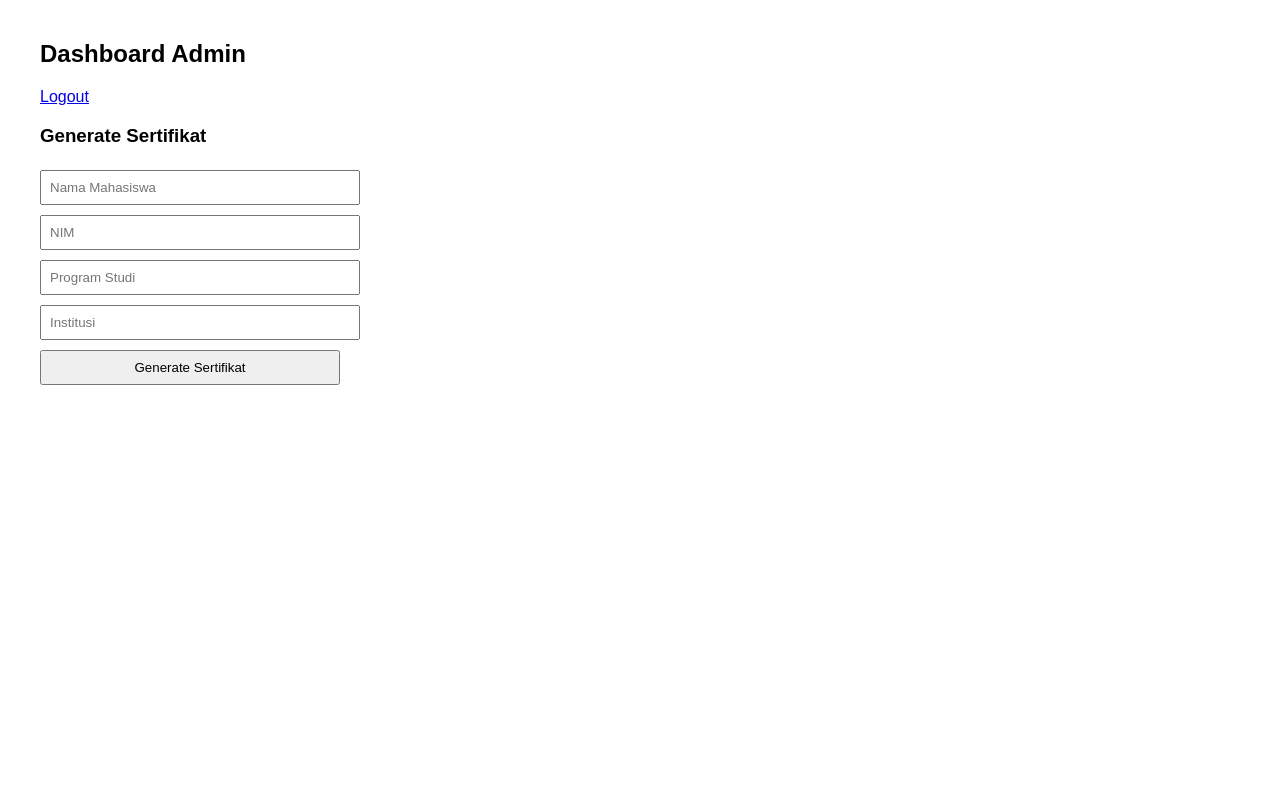
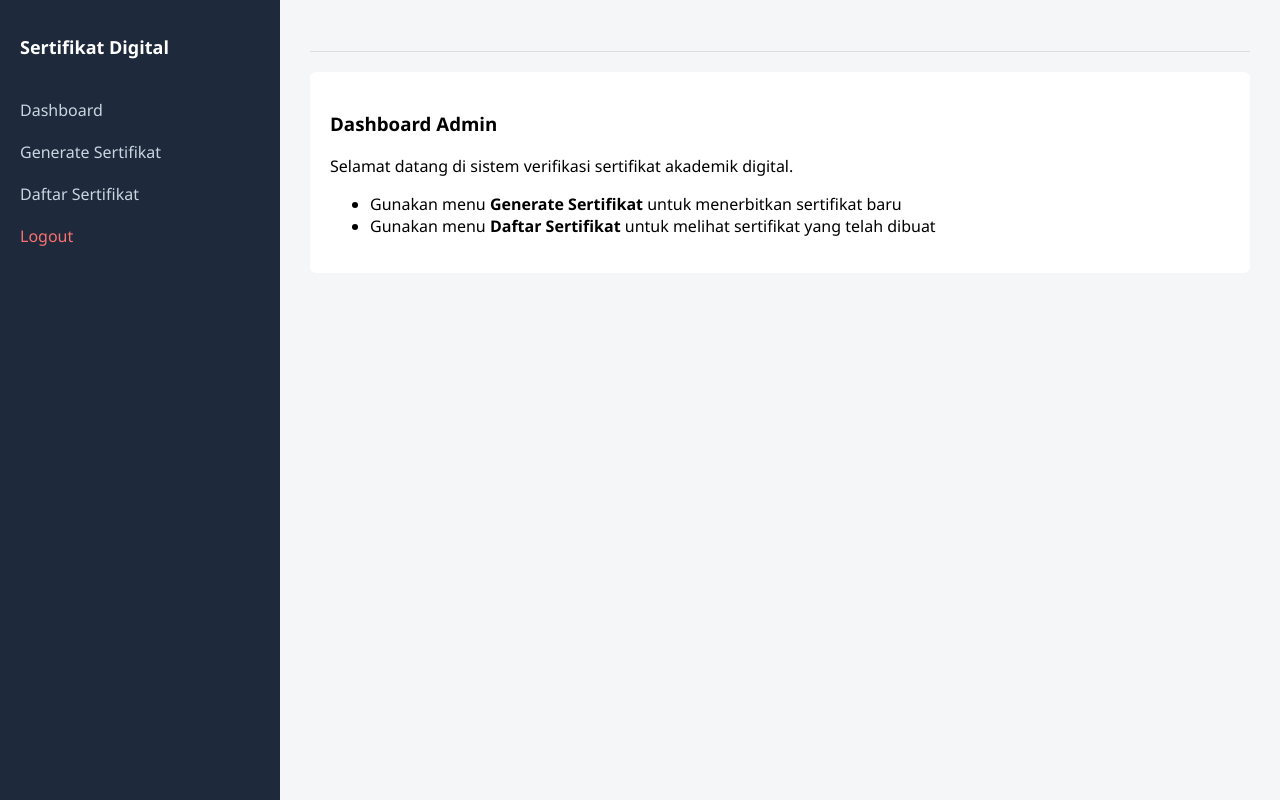
Before and after one commit to ANazmuddin/backend_sertiSah_app, a FastAPI app: page /dashboard in a window 1280 px wide. Run offline with FastAPI, Linux system fonts and the light colour scheme; the visitor is signed in with stand-in values (Sample User, id 1).

Commit message:
update admin panel

```diff
--- /dev/null
+++ b/static/admin.css
@@ -0,0 +1,143 @@
+body {
+  margin: 0;
+  font-family: "Segoe UI", Arial, sans-serif;
+  background: #f4f6f8;
+}
+
+.layout {
+  display: flex;
+  min-height: 100vh;
+}
+
+/* Sidebar */
+.sidebar {
+  width: 240px;
+  background: #1e293b;
+  color: #fff;
+  padding: 20px;
+}
+
+.sidebar h2 {
+  font-size: 18px;
+  margin-bottom: 30px;
+}
+
+.sidebar nav a {
+  display: block;
+  color: #cbd5e1;
+  text-decoration: none;
+  padding: 10px 0;
+}
+
+.sidebar nav a:hover {
+  color: #fff;
+}
+
+.sidebar .logout {
+  color: #f87171;
+}
+
+/* Content */
+.content {
+  flex: 1;
+  padding: 30px;
+}
+
+.header {
+  border-bottom: 1px solid #ddd;
+  margin-bottom: 20px;
+}
+
+.page-content {
+  background: #fff;
+  padding: 20px;
+  border-radius: 6px;
+}
+
+/* Dashboard */
+.dashboard-container {
+  max-width: 700px;
+}
+
+.welcome-text {
+  font-size: 14px;
+  color: #374151;
+}
+
+.form-generate {
+  margin-top: 20px;
+}
+
+.form-group {
+  margin-bottom: 15px;
+}
+
+.form-group label {
+  display: block;
+  font-size: 13px;
+  margin-bottom: 5px;
+  color: #374151;
+}
+
+.form-group input {
+  width: 100%;
+  padding: 10px;
+  border: 1px solid #d1d5db;
+  border-radius: 4px;
+}
+
+.btn-primary {
+  background: #2563eb;
+  color: #fff;
+  border: none;
+  padding: 10px 16px;
+  border-radius: 4px;
+  cursor: pointer;
+}
+
+.btn-primary:hover {
+  background: #1d4ed8;
+}
+
+.btn-secondary {
+  display: inline-block;
+  margin-top: 10px;
+  background: #16a34a;
+  color: #fff;
+  padding: 8px 14px;
+  border-radius: 4px;
+  text-decoration: none;
+}
+
+.btn-secondary:hover {
+  background: #15803d;
+}
+
+.result-box {
+  margin-top: 25px;
+  padding: 15px;
+  border-radius: 5px;
+}
+
+.result-box.success {
+  background: #ecfdf5;
+  border: 1px solid #6ee7b7;
+}
+
+.cert-table {
+  width: 100%;
+  border-collapse: collapse;
+  margin-top: 20px;
+}
+
+.cert-table th,
+.cert-table td {
+  border: 1px solid #e5e7eb;
+  padding: 10px;
+  font-size: 14px;
+}
+
+.cert-table th {
+  background: #f1f5f9;
+  text-align: left;
+}
--- /dev/null
+++ b/templates/base.html
@@ -0,0 +1,35 @@
+<!DOCTYPE html>
+<html lang="id">
+<head>
+  <meta charset="UTF-8">
+  <title>{{ title if title else "Admin Panel" }}</title>
+  <link rel="stylesheet" href="/static/admin.css">
+</head>
+<body>
+
+<div class="layout">
+  <!-- Sidebar -->
+  <aside class="sidebar">
+    <h2>Sertifikat Digital</h2>
+    <nav>
+      <a href="/dashboard">Dashboard</a>
+      <a href="/generate">Generate Sertifikat</a>
+      <a href="/certificates">Daftar Sertifikat</a>
+      <a href="/logout" class="logout">Logout</a>
+    </nav>
+  </aside>
+
+  <!-- Main content -->
+  <main class="content">
+    <header class="header">
+      <h1>{{ title }}</h1>
+    </header>
+
+    <section class="page-content">
+      {% block content %}{% endblock %}
+    </section>
+  </main>
+</div>
+
+</body>
+</html>
--- a/templates/dashboard.html
+++ b/templates/dashboard.html
@@ -1,30 +1,16 @@
-<!DOCTYPE html>
-<html>
-<head>
-  <title>Admin Dashboard</title>
-  <link rel="stylesheet" href="/static/style.css">
-</head>
-<body>
-  <h2>Dashboard Admin</h2>
-  <a href="/logout">Logout</a>
+{% extends "base.html" %}
 
-  <h3>Generate Sertifikat</h3>
+{% block content %}
 
-  <form method="post" action="/dashboard">
-    <input type="text" name="name" placeholder="Nama Mahasiswa" required><br>
-    <input type="text" name="nim" placeholder="NIM" required><br>
-    <input type="text" name="program_studi" placeholder="Program Studi" required><br>
-    <input type="text" name="institusi" placeholder="Institusi" required><br>
-    <button type="submit">Generate Sertifikat</button>
-  </form>
+<h3>Dashboard Admin</h3>
 
-  {% if certificate %}
-    <h3>Sertifikat Berhasil Dibuat</h3>
-    <p>ID: {{ certificate.certificate_id }}</p>
-    <p>Hash: {{ certificate.certificate_hash }}</p>
-    <a href="/download-certificate/{{ certificate.certificate_id }}">
-      Download PDF
-    </a>
-  {% endif %}
-</body>
-</html>
+<p>
+  Selamat datang di sistem verifikasi sertifikat akademik digital.
+</p>
+
+<ul>
+  <li>Gunakan menu <strong>Generate Sertifikat</strong> untuk menerbitkan sertifikat baru</li>
+  <li>Gunakan menu <strong>Daftar Sertifikat</strong> untuk melihat sertifikat yang telah dibuat</li>
+</ul>
+
+{% endblock %}
```
